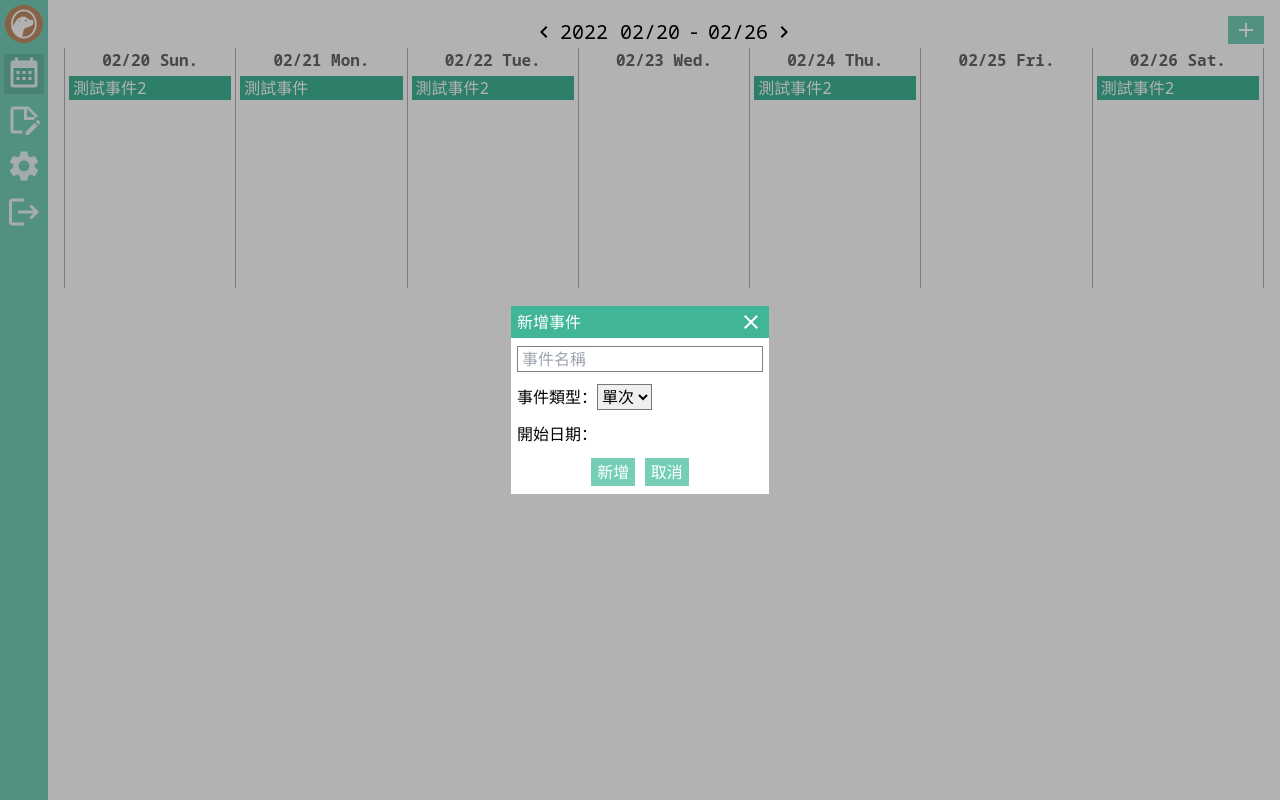
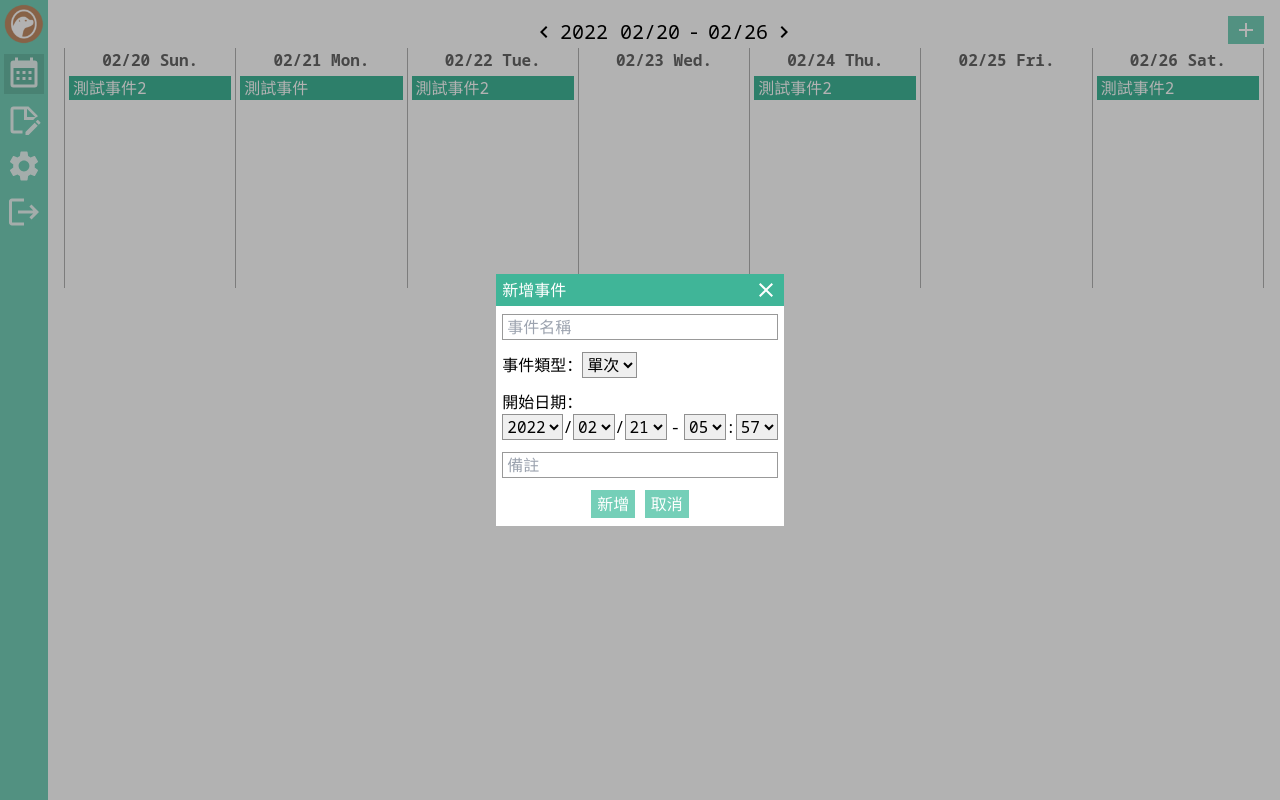
Before and after one commit to EricChiou/otter-calendar, a React (Vite) app: page /calendar in a window 1280 px wide. Both pictures are taken after a click on the button 1246 px from the left and 30 px from the top of the page. Built offline with nearby package versions, Linux system fonts and the light colour scheme.

Commit message:
finish edit event ui

```diff
--- /dev/null
+++ b/src/components/EditEvent/EditTime.tsx
@@ -0,0 +1,123 @@
+import { ChangeEvent, FunctionComponent } from 'react';
+
+interface Props {
+  time: number;
+  onChange(time: number): void;
+}
+
+const EditTime: FunctionComponent<Props> = ({ time, onChange }) => {
+
+  function yearOnChange(e: ChangeEvent<HTMLSelectElement>) {
+    const date = new Date(time);
+    date.setFullYear(Number(e.target.value));
+    onChange(date.getTime());
+  }
+
+  function monthOnChange(e: ChangeEvent<HTMLSelectElement>) {
+    const date = new Date(time);
+    date.setMonth(Number(e.target.value));
+    date.setDate(1);
+    onChange(date.getTime());
+  }
+
+  function dateOnChange(e: ChangeEvent<HTMLSelectElement>) {
+    const date = new Date(time);
+    date.setDate(Number(e.target.value));
+    onChange(date.getTime());
+  }
+
+  function hourOnChange(e: ChangeEvent<HTMLSelectElement>) {
+    const date = new Date(time);
+    date.setHours(Number(e.target.value));
+    onChange(date.getTime());
+  }
+
+  function minuteOnChange(e: ChangeEvent<HTMLSelectElement>) {
+    const date = new Date(time);
+    date.setMinutes(Number(e.target.value));
+    onChange(date.getTime());
+  }
+
+  function renderYears(): JSX.Element[] {
+    const thisYear = new Date().getFullYear();
+    const years: JSX.Element[] = [];
+    for (let i = 0; i < 100; i++) {
+      years.push(<option key={i} value={thisYear - 50 + i}>{thisYear - 50 + i}</option>);
+    }
+    return years;
+  }
+
+  function renderMonths(): JSX.Element[] {
+    const months: JSX.Element[] = [];
+    for (let i = 0; i < 12; i++) {
+      months.push(<option key={i} value={i}>{`${i < 9 ? '0' : ''}${i + 1}`}</option>);
+    }
+    return months;
+  }
+
+  function renderDates(): JSX.Element[] {
+    const year = new Date(time).getFullYear();
+    const month = new Date(time).getMonth() + 1;
+    const dates: JSX.Element[] = [];
+    let days = 31;
+    switch (month) {
+      case 4: case 6: case 9: case 11:
+        days = 30;
+        break;
+      case 2:
+        days = (year % 4 === 0 && (year % 100 !== 0 || (year % 100 === 0 && year % 400 === 0))) ? 29 : 28;
+        break;
+    }
+    for (let i = 0; i < days; i++) {
+      dates.push(<option key={i} value={i + 1}>{`${i < 9 ? '0' : ''}${i + 1}`}</option>);
+    }
+    return dates;
+  }
+
+  function renderHours(): JSX.Element[] {
+    const hours: JSX.Element[] = [];
+    for (let i = 0; i < 24; i++) {
+      hours.push(<option key={i} value={i}>{`${i < 10 ? '0' : ''}${i}`}</option>);
+    }
+    return hours;
+  }
+
+  function renderMinutes(): JSX.Element[] {
+    const minutes: JSX.Element[] = [];
+    for (let i = 0; i < 60; i++) {
+      minutes.push(<option key={i} value={i}>{`${i < 10 ? '0' : ''}${i}`}</option>);
+    }
+    return minutes;
+  }
+
+  return (<>
+    <select
+      className="border border-mask-4 outline-none"
+      value={new Date(time).getFullYear()}
+      onChange={yearOnChange}
+    >{renderYears()}</select>/
+    <select
+      className="border border-mask-4 outline-none"
+      value={new Date(time).getMonth()}
+      onChange={monthOnChange}
+    >{renderMonths()}</select>/
+    <select
+      className="border border-mask-4 outline-none"
+      value={new Date(time).getDate()}
+      onChange={dateOnChange}
+    >{renderDates()}</select>
+    <span className="mx-1">-</span>
+    <select
+      className="border border-mask-4 outline-none"
+      value={new Date(time).getHours()}
+      onChange={hourOnChange}
+    >{renderHours()}</select>:
+    <select
+      className="border border-mask-4 outline-none"
+      value={new Date(time).getMinutes()}
+      onChange={minuteOnChange}
+    >{renderMinutes()}</select>
+  </>);
+};
+
+export default EditTime;
--- a/src/components/EditEvent/index.tsx
+++ b/src/components/EditEvent/index.tsx
@@ -1,9 +1,10 @@
 import { ChangeEvent, FunctionComponent, useState } from 'react';
 
-import { Event, EventType, eventTypes, EventRepeatUnit } from '@/types/event';
+import { Event, EventType, eventTypes, EventRepeatUnit, eventRepeatUnits } from '@/types/event';
 
 import Modal from '@/components/Modal';
 import Button from '@/components/Button';
+import EditTime from './EditTime';
 
 interface Props {
   show: boolean;
@@ -18,7 +19,7 @@ const EditEvent: FunctionComponent<Props> = ({ show, event, close }) => {
       id: 0,
       name: '',
       type: EventType.single,
-      startTime: 0,
+      startTime: new Date().getTime(),
       remark: '',
     });
 
@@ -46,40 +47,104 @@ const EditEvent: FunctionComponent<Props> = ({ show, event, close }) => {
     }
   }
 
+  function repeatIntervalOnChange(e: ChangeEvent<HTMLInputElement>) {
+    if (_event.type !== EventType.repeat) { return; }
+    let interval = Math.floor(Number(e.target.value.split('.')[0]));
+    interval = interval < 1 ? 1 : (interval > 999 ? 999 : interval);
+    setEvent({ ..._event, repeatInterval: interval });
+  }
+
+  function repeatUnitOnChange(e: ChangeEvent<HTMLSelectElement>) {
+    if (_event.type !== EventType.repeat) { return; }
+    setEvent({ ..._event, repeatUnit: e.target.value as EventRepeatUnit });
+  }
+
+  function repeatTimeOnChange(e: ChangeEvent<HTMLInputElement>) {
+    if (_event.type !== EventType.repeat) { return; }
+    let time = Math.floor(Number(e.target.value.split('.')[0]));
+    time = time < 0 ? 0 : (time > 999 ? 999 : time);
+    setEvent({ ..._event, repeatTime: time });
+  }
+
   return (
     <Modal show={show} title={`${event ? '修改' : '新增'}事件`} close={() => { close(); }}>
       <div className="py-2 px-1.5">
-        <div className="text-center">
+        <div className="text-left">
           <div className="mb-3">
             <input
-              className="px-1 w-62 border border-mask-5 outline-none"
+              className="px-1 w-full border border-mask-4 outline-none"
               placeholder="事件名稱"
               value={_event.name}
               onChange={(e) => { setEvent({ ..._event, name: e.target.value }); }}
             ></input>
           </div>
-          <div className="mb-3 text-left">
+          <div className="mb-3">
             事件類型：
-            <select className="border border-mask-5 outline-none" value={_event.type} onChange={eventTypeOnChange}>
+            <select className="border border-mask-4 outline-none" value={_event.type} onChange={eventTypeOnChange}>
               {eventTypes.map((eventType) => (
                 <option key={eventType.value} value={eventType.value}>{eventType.label}</option>
               ))}
             </select>
           </div>
           {_event.type === EventType.repeat ? <>
-            <div className="mb-3 text-left">
+            <div className="mb-3">
               重複間隔：
+              <input
+                className="pl-1 mr-1 w-14 border border-mask-4 outline-none"
+                type="number" step="1" min="1" max="999"
+                value={_event.repeatInterval}
+                onChange={repeatIntervalOnChange}
+              ></input>
+              <select
+                className="border border-mask-4 outline-none"
+                value={_event.repeatUnit}
+                onChange={repeatUnitOnChange}
+              >
+                {eventRepeatUnits.map((eventRepeatUnit) => (
+                  <option key={eventRepeatUnit.value} value={eventRepeatUnit.value}>{eventRepeatUnit.label}</option>
+                ))}
+              </select>
             </div>
-            <div className="mb-3 text-left">
+            <div className="mb-3">
               重複次數：
+              <input
+                className="pl-1 mr-1 w-14 border border-mask-4 outline-none"
+                type="number" step="1" min="0" max="999"
+                value={_event.repeatTime}
+                onChange={repeatTimeOnChange}
+              ></input>次
             </div>
+            {_event.lastTime ?
+              <div className="mb-3">
+                最後執行：
+                <br></br>
+                <EditTime
+                  time={_event.lastTime}
+                  onChange={(time) => { setEvent({ ..._event, lastTime: time }); }}
+                ></EditTime>
+              </div> : null}
           </> : null}
-          <div className="mb-3 text-left">
+          <div className="mb-3">
             開始日期：
+            <br></br>
+            <EditTime
+              time={_event.startTime}
+              onChange={(time) => { setEvent({ ..._event, startTime: time }); }}
+            ></EditTime>
           </div>
-          <Button click={() => { close(); }}>{event ? '修改' : '新增'}</Button>
-          &nbsp;
-          <Button click={() => { close(); }}>取消</Button>
+          <div className="mb-3">
+            <input
+              className="px-1 w-full border border-mask-4 outline-none"
+              placeholder="備註"
+              value={_event.remark}
+              onChange={(e) => { setEvent({ ..._event, remark: e.target.value }); }}
+            ></input>
+          </div>
+          <div className="text-center">
+            <Button click={() => { close(); }}>{event ? '修改' : '新增'}</Button>
+            &nbsp;
+            <Button click={() => { close(); }}>取消</Button>
+          </div>
         </div>
       </div>
     </Modal>
--- /dev/null
+++ b/src/utils/event.ts
@@ -0,0 +1,32 @@
+import { EventRepeatUnit, RepeatEvent } from '@/types/event';
+
+export function getEventNextTime(event: RepeatEvent): number {
+  let nextTime = event.startTime;
+  if (event.lastTime) {
+    let count = 0, offset = 0;
+    while (event.repeatTime < 1 || count <= event.repeatTime) {
+      const date = new Date(event.startTime);
+      switch (event.repeatUnit) {
+        case EventRepeatUnit.day:
+          offset = event.repeatInterval * count * 86400000;
+          break;
+        case EventRepeatUnit.week:
+          offset = event.repeatInterval * count * 7 * 86400000;
+          break;
+        case EventRepeatUnit.month:
+          date.setMonth(date.getMonth() + event.repeatInterval * count);
+          offset = date.getTime() - event.startTime;
+          break;
+        case EventRepeatUnit.year:
+          date.setFullYear(date.getFullYear() + event.repeatInterval * count);
+          offset = date.getTime() - event.startTime;
+          break;
+      }
+      nextTime = event.startTime + offset;
+      count++;
+
+      if (nextTime > event.lastTime) { break; }
+    }
+  }
+  return nextTime;
+}
--- a/src/views/Calendar/index.tsx
+++ b/src/views/Calendar/index.tsx
@@ -1,6 +1,6 @@
 import { FunctionComponent, useState, useEffect } from 'react';
 
-import { Event, EventType, EventRepeatUnit } from '@/types/event';
+import { Event, EventType, EventRepeatUnit, RepeatEvent } from '@/types/event';
 
 import { Left, Right, Add } from '@/components/icons';
 import EventAPI from '@/api/event';
@@ -111,9 +111,12 @@ const Calendar: FunctionComponent = () => {
     setEventList(newEventList);
   }
 
-  function updateEvent() {
-    if (!originalEvent) { return; }
-    EventAPI.UpdateEventLastTime(originalEvent.id).then(() => {
+  function updateEventLastTime(nextTime: number) {
+    if (!originalEvent || originalEvent.type !== EventType.repeat) { return; }
+
+    const newEvent: RepeatEvent = { ...originalEvent };
+    newEvent.lastTime = nextTime < new Date().getTime() ? new Date().getTime() : nextTime;
+    EventAPI.UpdateEvent(newEvent).then(() => {
       EventAPI.GetEventByID(originalEvent.id).then((r) => {
         if (event && event.type === EventType.repeat && r.type === EventType.repeat) {
           setEvent({ ...event, lastTime: r.lastTime });
@@ -168,12 +171,12 @@ const Calendar: FunctionComponent = () => {
           <EventInfo
             originalEvent={originalEvent}
             event={event}
-            updateEvent={updateEvent}
+            updateEventLastTime={updateEventLastTime}
           ></EventInfo>
         </div> : null
       }
     </div>
-    <EditEvent show={addModal} close={() => { setAddModal(false); }}></EditEvent>
+    {addModal ? <EditEvent show={addModal} close={() => { setAddModal(false); }}></EditEvent> : null}
   </>);
 };
 
--- a/src/views/EventRecords/index.tsx
+++ b/src/views/EventRecords/index.tsx
@@ -1,80 +1,75 @@
 import { FunctionComponent, useEffect, useState } from 'react';
 
-import { Event, EventType, EventRepeatUnit } from '@/types/event';
+import { EventType, RepeatEvent } from '@/types/event';
 
 import { formatDate } from '@/utils/dateFormat';
 import Button from '@/components/Button';
 import EventAPI from '@/api/event';
+import EditEvent from '@/components/EditEvent';
+import DeleteEvent from '@/components/DeleteEvent';
+import { getEventNextTime } from '@/utils/event';
 
 const EventRecords: FunctionComponent = () => {
-  const [eventList, setEventList] = useState<Event[]>([]);
+  const [addModal, setAddModal] = useState(false);
+  const [editModal, setEditModal] = useState(false);
+  const [deleteModal, setDeleteModal] = useState(false);
+  const [eventList, setEventList] = useState<RepeatEvent[]>([]);
+  const [selectedEvent, setSelectedEvent] = useState<RepeatEvent | null>(null);
 
   useEffect(() => {
-    EventAPI.GetEventList()
+    EventAPI.GetEventList(EventType.repeat)
       .then((eventList) => {
         console.log('event list:', eventList);
-        setEventList(eventList.filter((event) => event.type === EventType.repeat));
+        setEventList(eventList as RepeatEvent[]);
       });
   }, []);
 
-  function updateEvent(event: Event) {
-    EventAPI.UpdateEventLastTime(event.id).then(() => {
+  function updateEventLastTime(event: RepeatEvent) {
+    const nextTime = getEventNextTime(event);
+    const newEvent: RepeatEvent = { ...event };
+    newEvent.lastTime = nextTime < new Date().getTime() ? new Date().getTime() : nextTime;
+    EventAPI.UpdateEvent(newEvent).then(() => {
       EventAPI.GetEventByID(event.id).then((newEvent) => {
-        eventList[eventList.findIndex((e) => e.id === newEvent.id)] = newEvent;
+        eventList[eventList.findIndex((e) => e.id === newEvent.id)] = newEvent as RepeatEvent;
         setEventList([...eventList]);
       });
     });
   }
 
-  function getNextTime(event: Event): JSX.Element {
+  function renderNextTime(event: RepeatEvent): JSX.Element {
     if (event.type !== EventType.repeat) { return <></>; }
-
-    let nextTime = event.startTime;
-    if (event.lastTime) {
-      let count = 0, offset = 0;
-      while (event.repeatTime < 1 || count <= event.repeatTime) {
-        const date = new Date(event.startTime);
-        switch (event.repeatUnit) {
-          case EventRepeatUnit.day:
-            offset = event.repeatInterval * count * 86400000;
-            break;
-          case EventRepeatUnit.week:
-            offset = event.repeatInterval * count * 7 * 86400000;
-            break;
-          case EventRepeatUnit.month:
-            date.setMonth(date.getMonth() + event.repeatInterval * count);
-            offset = date.getTime() - event.startTime;
-            break;
-          case EventRepeatUnit.year:
-            date.setFullYear(date.getFullYear() + event.repeatInterval * count);
-            offset = date.getTime() - event.startTime;
-            break;
-        }
-        nextTime = event.startTime + offset;
-        count++;
-
-        if (nextTime > event.lastTime) { break; }
-      }
-    }
-    const nextTimeStr = formatDate(new Date(nextTime), 'yyyy-MM-dd hh:mm');
-    return nextTime < new Date().getTime() ? <span className="text-red">{nextTimeStr}</span> : <>{nextTimeStr}</>;
+    const nextTime = getEventNextTime(event);
+    return (
+      <span className={`${nextTime < new Date().getTime() ? 'text-red' : ''}`}>
+        {formatDate(new Date(nextTime), 'yyyy-MM-dd hh:mm')}
+      </span>
+    );
   }
 
-  function renderEventRecords(event: Event): JSX.Element {
+  function renderEventRecords(event: RepeatEvent): JSX.Element {
     if (event.type !== EventType.repeat) { return <></>; }
     return (
       <div key={event.id}>
         <div className="py-1">
-          <div className="text-xl">假事件</div>
+          <div className="text-xl">{event.name}</div>
           <div className="my-0.5">
             最後執行: {event.lastTime ? formatDate(new Date(event.lastTime), 'yyyy-MM-dd hh:mm') : ''}
           </div>
           <div className="my-0.5">
-            下次執行: {getNextTime(event)}
-            &nbsp;<Button text={'已執行'} click={() => { updateEvent(event); }}></Button>
+            下次執行: {renderNextTime(event)}
+            &nbsp;<Button text={'已執行'} click={() => { updateEventLastTime(event); }}></Button>
           </div>
           <div className="my-0.5">
             備註： {event.remark}
+          </div>
+          <div className="my-0.5">
+            <Button text={'修改'} click={() => { setEditModal(true); setSelectedEvent(event); }}></Button>
+            &nbsp;
+            <Button
+              className="bg-red active:bg-red-2"
+              text={'刪除'}
+              click={() => { setDeleteModal(true); setSelectedEvent(event); }}
+            ></Button>
           </div>
         </div>
         <hr></hr>
@@ -82,7 +77,7 @@ const EventRecords: FunctionComponent = () => {
     );
   }
 
-  return (
+  return (<>
     <div className="m-2 sm:m-4">
       <div className="text-2xl font-bold">事件執行紀錄</div>
       <div className="my-2">
@@ -90,7 +85,14 @@ const EventRecords: FunctionComponent = () => {
         {eventList.map((event) => renderEventRecords(event))}
       </div>
     </div>
-  );
+    {addModal ? <EditEvent show={addModal} close={() => { setAddModal(false); }}></EditEvent> : null}
+    {editModal && selectedEvent ?
+      <EditEvent show={editModal} event={selectedEvent} close={() => { setEditModal(false); }}></EditEvent> :
+      null}
+    {deleteModal && selectedEvent ?
+      <DeleteEvent show={deleteModal} event={selectedEvent} close={() => { setDeleteModal(false); }}></DeleteEvent> :
+      null}
+  </>);
 };
 
 export default EventRecords;
--- a/src/views/Login/index.tsx
+++ b/src/views/Login/index.tsx
@@ -23,11 +23,11 @@ const Login: FunctionComponent = () => {
         </div>
         <div className="mt-5">
           <span className="inline-block w-12 text-right align-middle">帳號：</span>
-          <input className="px-1 w-62 align-middle border border-mask-5 outline-none"></input>
+          <input className="px-1 w-62 align-middle border border-mask-4 outline-none"></input>
         </div>
         <div className="mt-5">
           <span className="inline-block w-12 text-right">密碼：</span>
-          <input className="px-1 w-62 align-middle border border-mask-5 outline-none" type="password"></input>
+          <input className="px-1 w-62 align-middle border border-mask-4 outline-none" type="password"></input>
         </div>
         <div className="my-4">
           <Button text={'登入'} click={() => { dispatch(login()); }}></Button>
--- a/src/views/Setting/index.tsx
+++ b/src/views/Setting/index.tsx
@@ -11,15 +11,15 @@ const Setting: FunctionComponent = () => {
         <div className="mt-1 text-xl">修改密碼</div>
         <div className="mt-2">
           <span className="inline-block w-28 text-right">舊密碼：</span>
-          <input className="px-1 w-60 align-middle border border-mask-5 outline-none" type="password"></input>
+          <input className="px-1 w-60 align-middle border border-mask-4 outline-none" type="password"></input>
         </div>
         <div className="mt-4">
           <span className="inline-block w-28 text-right">新密碼：</span>
-          <input className="px-1 w-60 align-middle border border-mask-5 outline-none" type="password"></input>
+          <input className="px-1 w-60 align-middle border border-mask-4 outline-none" type="password"></input>
         </div>
         <div className="mt-4">
           <span className="inline-block w-28 text-right">確認新密碼：</span>
-          <input className="px-1 w-60 align-middle border border-mask-5 outline-none" type="password"></input>
+          <input className="px-1 w-60 align-middle border border-mask-4 outline-none" type="password"></input>
         </div>
         <div className="mt-4 text-center sm:w-[22rem]">
           <Button text="確認修改"></Button>
```
Also changed, not shown: src/api/event.ts (+24 -4 lines), src/views/Calendar/EventInfo/index.tsx (+22 -40 lines).
